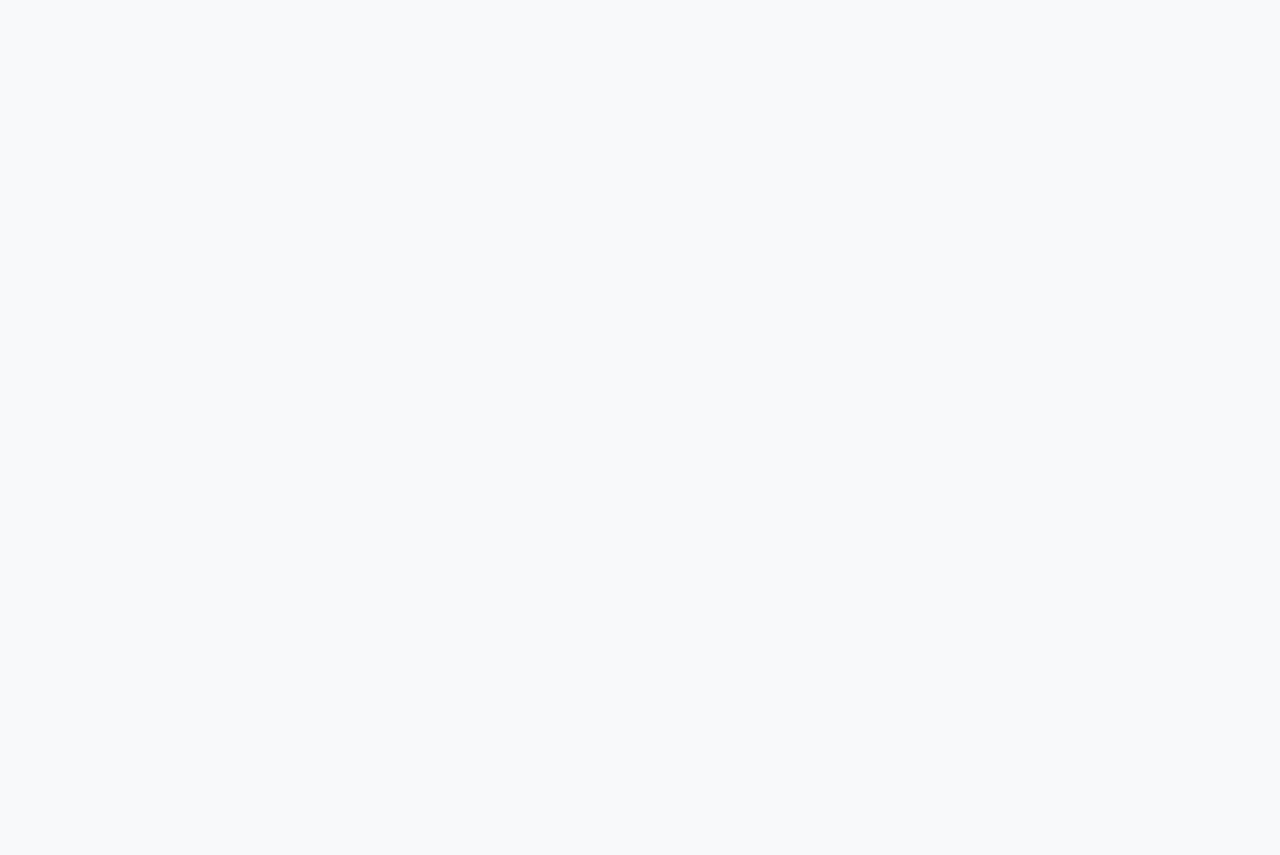
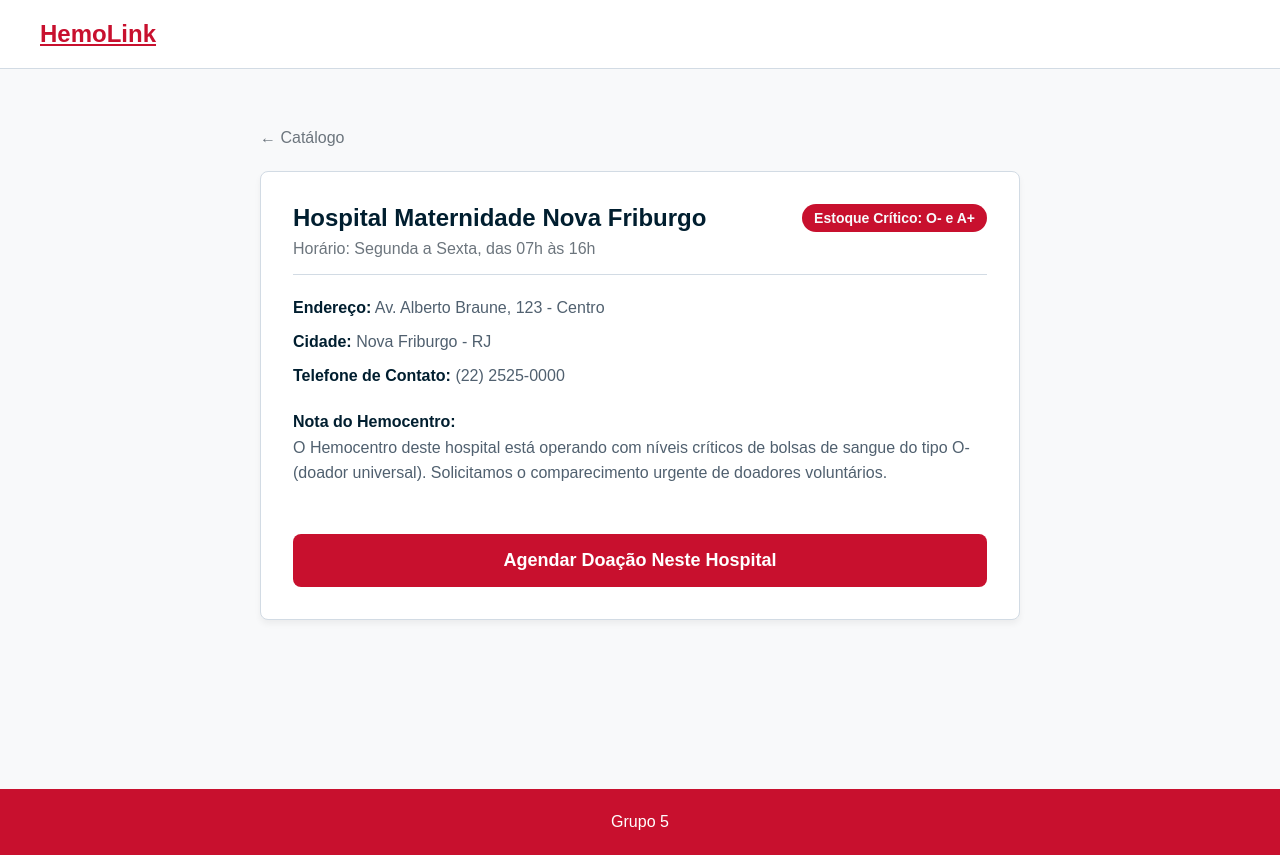
Before and after one commit to guilherme-guingo/HemoLink, a React (Vite) app: page /hospital/1 in a window 1280 px wide. Before the commit this address had no page. Before the commit the page ends 800 px from the top, so only its background shows below. Built offline with nearby package versions, Linux system fonts and the light colour scheme.

Commit message:
feat/adicionando-rotas

```diff
--- a/package.json
+++ b/package.json
@@ -15,6 +15,7 @@
     "react-dom": "^19.2.6",
     "react-icons": "^5.6.0",
     "react-router-dom": "^7.17.0",
+    "react-toastify": "^11.1.0",
     "styled-components": "^6.4.2"
   },
   "devDependencies": {
--- /dev/null
+++ b/src/pages/Hospital/index.jsx
@@ -0,0 +1,74 @@
+import { useParams, Link } from 'react-router-dom';
+import { toast, ToastContainer } from 'react-toastify';
+import 'react-toastify/dist/ReactToastify.css';
+
+import {
+  Container,
+  VoltarLink,
+  Card,
+  HeaderCard,
+  BadgeUrgencia,
+  InfoRow,
+  ActionButton
+} from './style';
+
+export function Hospital() {
+  const { id } = useParams();
+
+  const mockHospital = {
+    nome: "Hospital Maternidade Nova Friburgo",
+    endereco: "Av. Alberto Braune, 123 - Centro",
+    cidade: "Nova Friburgo - RJ",
+    telefone: "(22) 2525-0000",
+    horarioFuncionamento: "Segunda a Sexta, das 07h às 16h",
+    estoqueCritico: "O- e A+",
+    descricao: "O Hemocentro deste hospital está operando com níveis críticos de bolsas de sangue do tipo O- (doador universal). Solicitamos o comparecimento urgente de doadores voluntários."
+  };
+
+  const handleAgendar = () => {
+    toast.success("Agendamento de doação iniciado! Escolha uma data no próximo passo.");
+  };
+
+  return (
+    <Container>
+      <VoltarLink>
+        <Link to="/catalogo">&larr; Catálogo</Link>
+      </VoltarLink>
+
+      <Card>
+        <HeaderCard>
+          <div>
+            <h1>{mockHospital.nome}</h1>
+            <p>Horário: {mockHospital.horarioFuncionamento}</p>
+          </div>
+          <BadgeUrgencia>
+            Estoque Crítico: {mockHospital.estoqueCritico}
+          </BadgeUrgencia>
+        </HeaderCard>
+
+        <InfoRow>
+          <strong>Endereço:</strong> {mockHospital.endereco}
+        </InfoRow>
+
+        <InfoRow>
+          <strong>Cidade:</strong> {mockHospital.cidade}
+        </InfoRow>
+
+        <InfoRow>
+          <strong>Telefone de Contato:</strong> {mockHospital.telefone}
+        </InfoRow>
+
+        <InfoRow style={{ marginTop: '24px', lineHeight: '1.6' }}>
+          <strong>Nota do Hemocentro:</strong><br/>
+          {mockHospital.descricao}
+        </InfoRow>
+
+        <ActionButton onClick={handleAgendar}>
+          Agendar Doação Neste Hospital
+        </ActionButton>
+      </Card>
+
+      <ToastContainer position="bottom-right" autoClose={3000} />
+    </Container>
+  );
+}
--- a/src/pages/Pedido/style.jsx
+++ b/src/pages/Hospital/style.jsx
@@ -32,12 +32,12 @@ export const Card = styled.section`
     border: 1px solid ${(props) => props.theme.colors?.border || '#D2DBE4'};
     border-radius: ${(props) => props.theme.borderRadius?.md || '8px'};
     padding: 32px;
-    box-shadow: 0 4px 6px rgba (0, 0, 0, 0.05);
+    box-shadow: 0 4px 6px rgba(0, 0, 0, 0.05);
 `;
 
-export const Container = styled-main`
-    max-width:800px;
-    margin 40px auto;
+export const Container = styled.main`
+    max-width: 800px;
+    margin: 40px auto;
     padding: 20px;
     background-color: ${(props) => props.theme.colors?.background || '#F8F9FA'};
     min-height: 80vh;
@@ -80,8 +80,8 @@ export const VoltarLink = styled.div`
         font-weight: 500;
         transition: color 0.2s;
 
-        $:hover {
-            color: ${(props.theme.colors?.primary || '#C8102E')};
+        &:hover {
+            color: ${(props) => props.theme.colors?.primary || '#C8102E'};
         }
     }
  `;
--- a/src/routes/index.jsx
+++ b/src/routes/index.jsx
@@ -5,6 +5,7 @@ import Styleguide from "../pages/StyleGuide";
 import { Catalogo } from "../pages/Catalogo";
 import { Perfil } from "../pages/Perfil";
 import { AdminDashboard } from "../pages/AdminDashboard";
+import { Hospital } from "../pages/Hospital";
 
 export function AppRoutes() {
   return (
@@ -16,6 +17,7 @@ export function AppRoutes() {
           <Route path="catalogo" element={<Catalogo />} />
           <Route path="perfil" element={<Perfil />} />
           <Route path="adminDashboard" element={<AdminDashboard />} />
+          <Route path="hospital/:id" element={<Hospital />} />
         </Route>
       </Routes>
     </BrowserRouter>
```
Also changed, not shown: src/pages/Pedido/index.jsx (deleted, +0 -67 lines), 1 other file (tests, documents, lock files or other folders).
